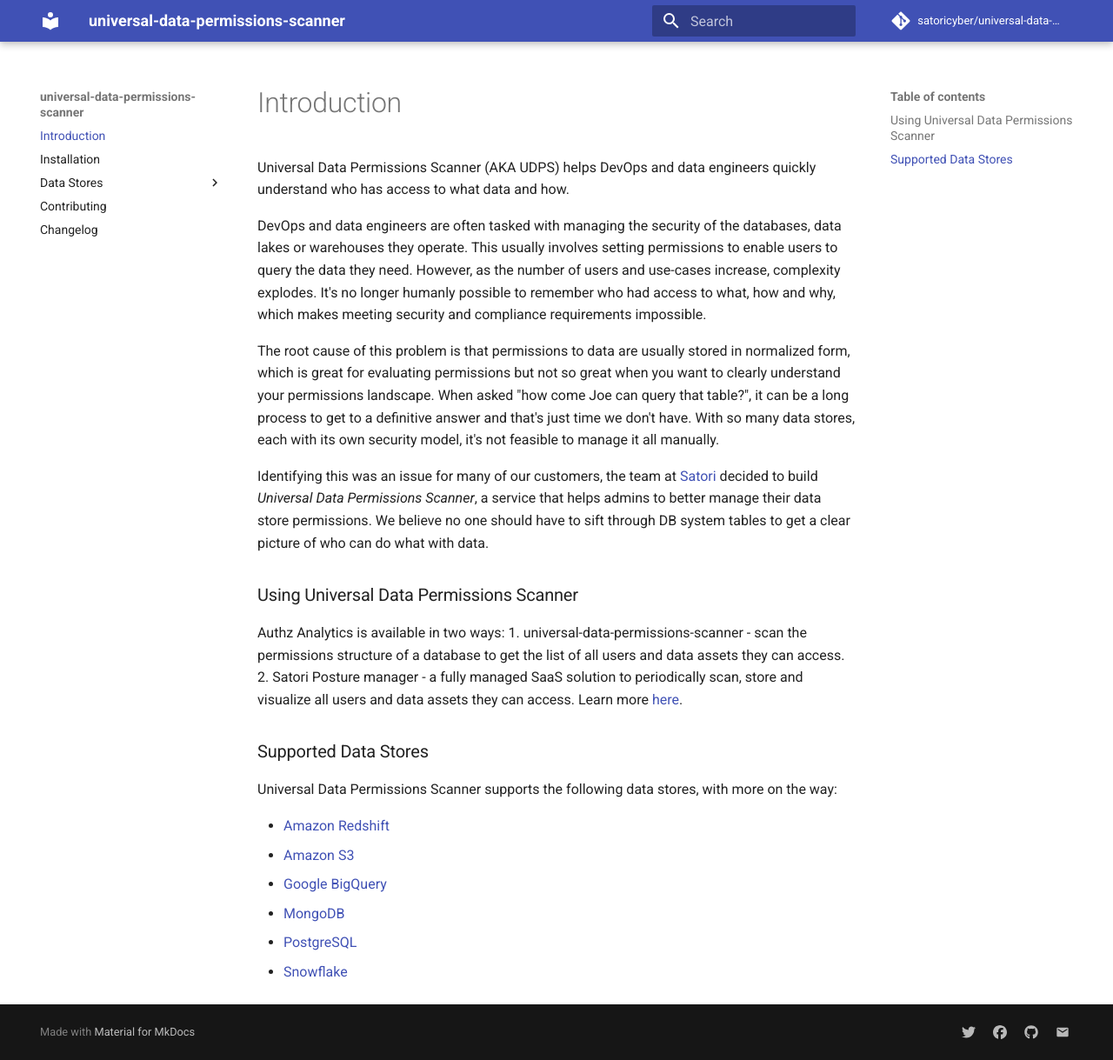
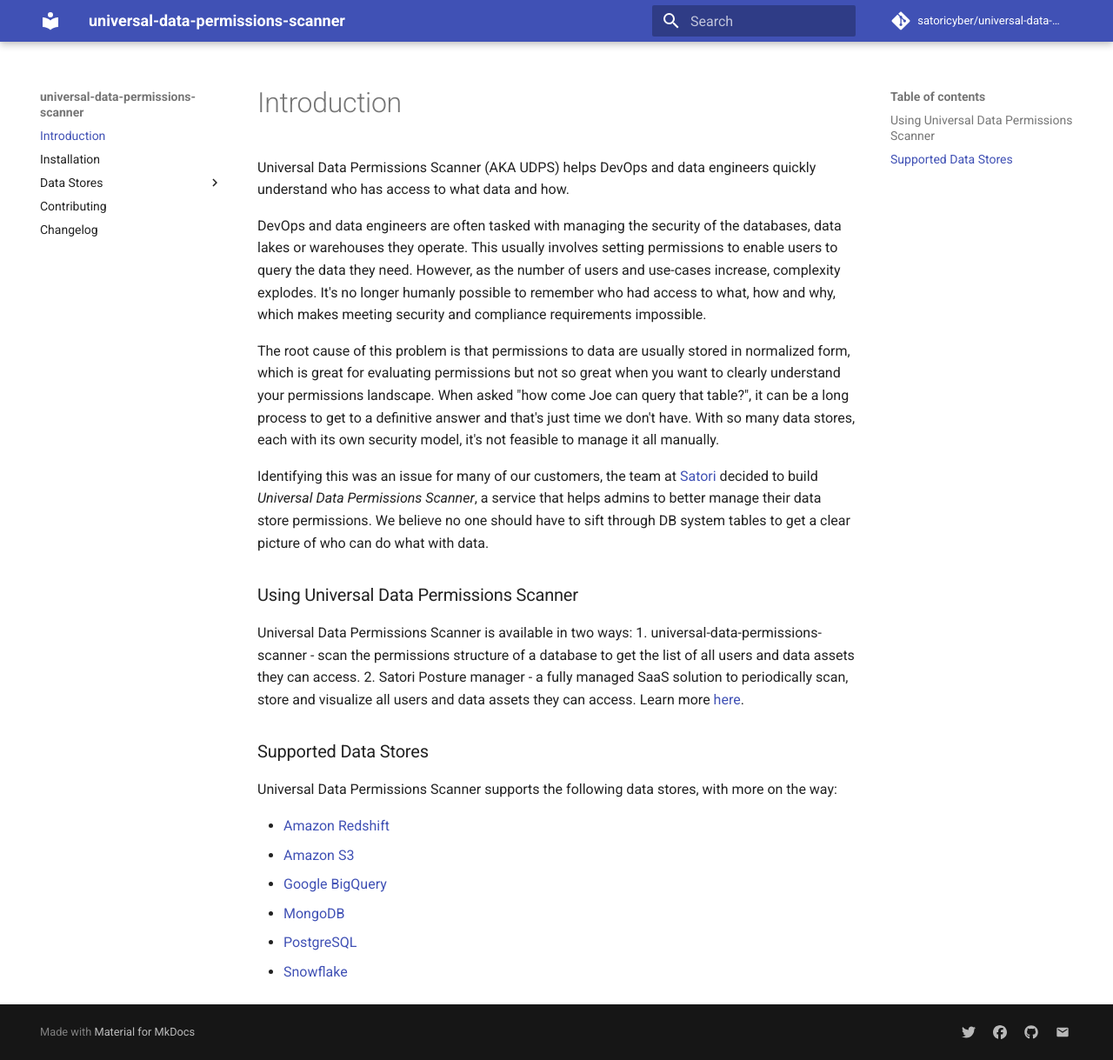
Before and after one commit to SatoriCyber/universal-data-permissions-scanner, an MkDocs documentation site: the page built from docs/index.md, in a window 1280 px wide and 1219 px high. Shown: the whole window at 87% size. Built offline with MkDocs 1.6.1 and Material for MkDocs 9.7.7, drawn with Linux system fonts in a browser that asks for light colours; comment, search, counter and statistics services are not loaded.

Commit message:
update docs

```diff
--- a/docs/index.md
+++ b/docs/index.md
@@ -7,7 +7,7 @@
 Identifying this was an issue for many of our customers, the team at [Satori](https://satoricyber.com) decided to build *Universal Data Permissions Scanner*, a service that helps admins to better manage their data store permissions. We believe no one should have to sift through DB system tables to get a clear picture of who can do what with data.
 
 ## Using Universal Data Permissions Scanner
-Authz Analytics is available in two ways:
+Universal Data Permissions Scanner is available in two ways:
 1. universal-data-permissions-scanner - scan the permissions structure of a database to get the list of all users and data assets they can access.
 2. Satori Posture manager - a fully managed SaaS solution to periodically scan, store and visualize all users and data assets they can access. Learn more [here](https://satoricyber.com).
 
```
